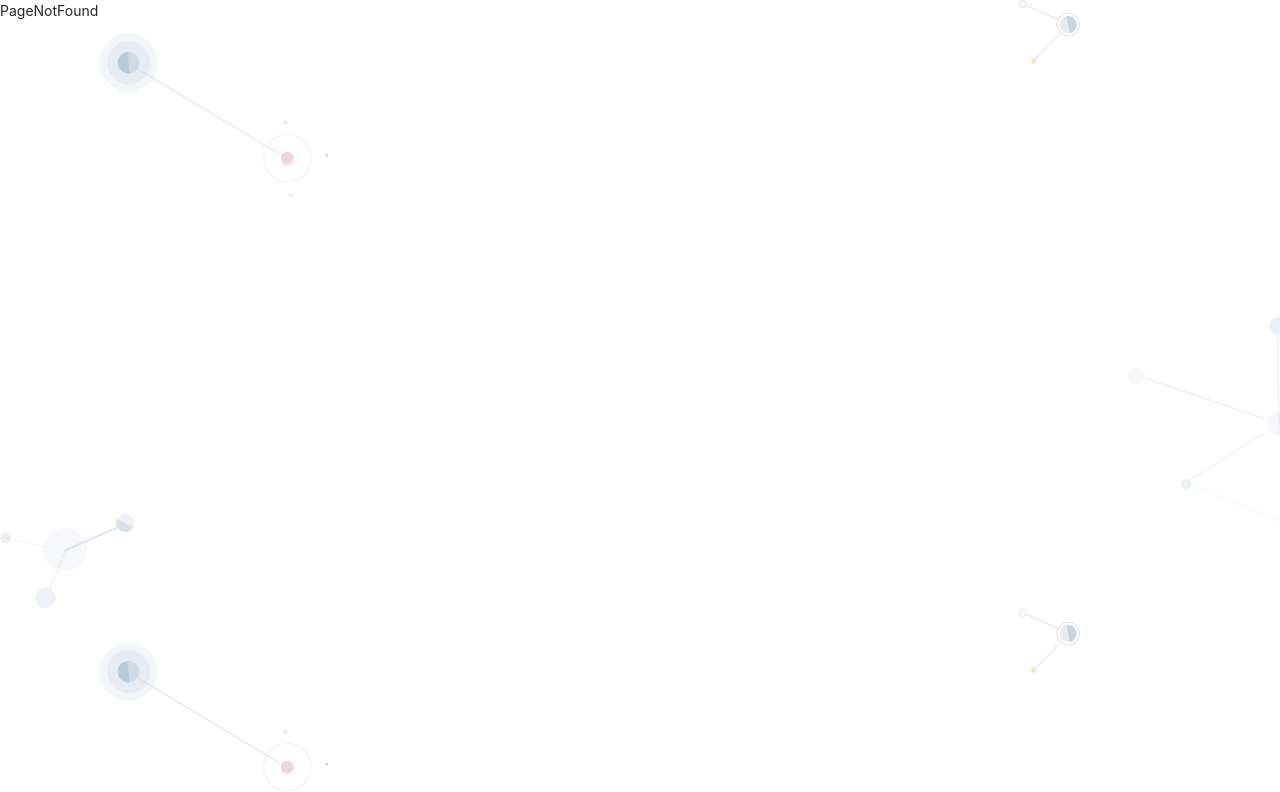
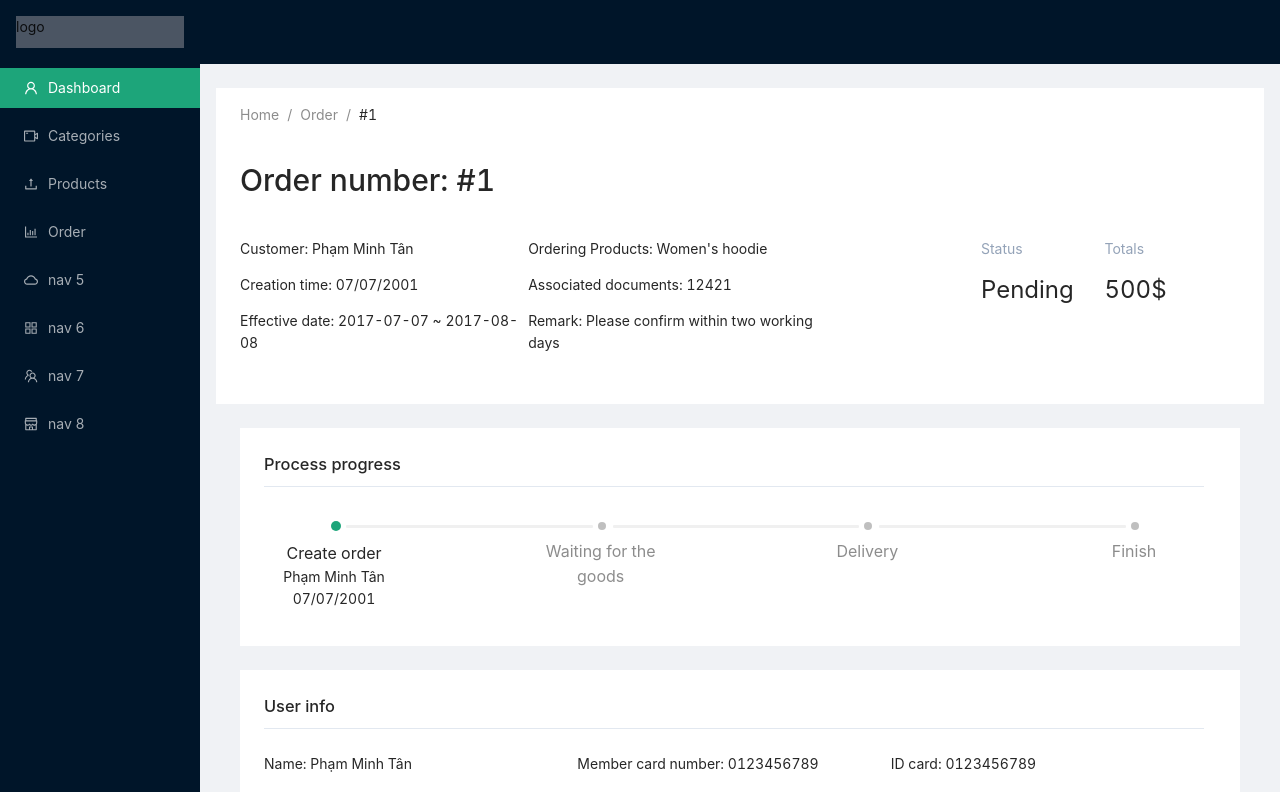
Before and after one commit to vuggy17/aposs-admin, a React (Create React App) app: page /order/1 in a window 1280 px wide. Shown: the top 792 px of the page. Built offline with nearby package versions, Linux system fonts and the light colour scheme; no server answers.

Commit message:
create order detail

```diff
--- /dev/null
+++ b/src/components/Order/Order-detail/OrderDetail.js
@@ -0,0 +1,136 @@
+import React from "react"
+
+import Breadcrumb from "components/shared/Breadcrumb";
+import { ORDER_DETAIL, ORDER_MANAGEMENT } from "routes/route.config";
+import { useParams } from "react-router-dom";
+import { Col, Row, Steps, Table } from "antd";
+import ProductTable from "components/Products/ProductTable";
+import { dataProducts } from "../Order-manager/dataProduct";
+import FormatProduct from "components/products/FormatProduct";
+
+
+
+export default function OrderDetail() {
+
+    let { orderId } = useParams();
+
+    const pages = [
+        { url: "#", title: "Home" },
+        { url: ORDER_MANAGEMENT, title: "Order" },
+        { url: ORDER_DETAIL, title: `#${orderId}` },
+    ];
+
+    return (
+        <>
+            <div className="bg-white p-9 pl-6 pt-4">
+                <Breadcrumb pages={pages} />
+            </div>
+
+            <div className="bg-white p-9 pt-0 pl-6">
+                <Row>
+                    <Col>
+                        <h1 className="text-3xl mb-10">Order number: #{orderId}</h1>
+                    </Col>
+                </Row>
+                <Row>
+
+                    <Col span={14}>
+
+                        <Row>
+                            <Col span={12}>
+                                <p>Customer: Phạm Minh Tân</p>
+                            </Col>
+                            <Col span={12}>
+                                <p>Ordering Products: Women's hoodie</p>
+                            </Col>
+                        </Row>
+                        <Row>
+                            <Col span={12}>
+                                <p>Creation time: 07/07/2001</p>
+                            </Col>
+                            <Col span={12}>
+                                <p>Associated documents: 12421</p>
+                            </Col>
+                        </Row>
+                        <Row>
+                            <Col span={12}>
+                                <p>Effective date: 2017-07-07 ~ 2017-08-08</p>
+                            </Col>
+                            <Col span={12}>
+                                <p>Remark: Please confirm within two working days</p>
+                            </Col>
+                        </Row>
+                    </Col>
+                    <Col span={6} offset={4} >
+                        <Row className="text-slate-400">
+                            <Col span={12}>
+                                <p>Status</p>
+                            </Col>
+                            <Col span={12}>
+                                <p>Totals</p>
+                            </Col>
+                        </Row>
+                        <Row className="text-2xl">
+                            <Col span={12}>
+                                <p>Pending</p>
+                            </Col>
+                            <Col span={12}>
+                                <p>500$</p>
+                            </Col>
+                        </Row>
+                    </Col>
+                </Row>
+            </div>
+            <div className="bg-white m-6 p-9 pt-6 pl-6">
+                <div className="border-0 border-b border-solid border-slate-200">
+                    <h1>Process progress</h1>
+                </div>
+                <div className="pt-9">
+                    <Steps progressDot current={0}>
+                        <Steps.Step title="Create order" description="Phạm Minh Tân 07/07/2001" />
+                        <Steps.Step title="Waiting for the goods" />
+                        <Steps.Step title="Delivery" />
+                        <Steps.Step title="Finish" />
+                    </Steps>
+                </div>
+            </div>
+            <div className="bg-white m-6 p-9 pt-6 pl-6">
+                <div className="border-0 border-b border-solid border-slate-200">
+                    <h1>User info</h1>
+                </div>
+                <Row className="mt-6">
+                    <Col span={24}>
+                        <Row>
+                            <Col span={8}>
+                                <p>Name: Phạm Minh Tân</p>
+                            </Col>
+                            <Col span={8}>
+                                <p>Member card number: 0123456789</p>
+                            </Col>
+                            <Col span={8}>
+                                <p>ID card: 0123456789</p>
+                            </Col>
+                        </Row>
+                        <Row>
+                            <Col span={8}>
+                                <p>Contact phone: 0123456789</p>
+                            </Col>
+                            <Col span={12}>
+                                <p>Address: 123 duong 456, p789, quan Thu Duc</p>
+                            </Col>
+                        </Row>
+                    </Col>
+                </Row>
+            </div>
+            <div className="bg-white m-6 p-9 pt-6 pl-6">
+                <div className="border-0 border-b border-solid border-slate-200">
+                    <h1>Products</h1>
+                </div>
+                <div className="pt-6">
+                    <ProductTable source={dataProducts.map(FormatProduct)} />
+                </div>
+            </div>
+
+        </>
+    )
+};
--- a/src/components/order/Order.js
+++ b/src/components/Order/Order-manager/Order.js
@@ -1,11 +1,11 @@
 import React from "react"
 import { useState, useEffect, useLayoutEffect } from "react"
-import { Link } from "react-router-dom";
+import { Link, Outlet } from "react-router-dom";
 
 import { Table, Space } from "antd"
-import { Button, Input, List } from "antd";
+import { Button, Input, List, Badge } from "antd";
 import useDebounce from "util/hooks/useDebouce";
-import Breadcrumb from "../shared/Breadcrumb";
+import Breadcrumb from "../../shared/Breadcrumb";
 import { CaretDownOutlined, CaretUpOutlined, CaretRightOutlined } from "@ant-design/icons"
 
 import ProductTable from "components/Products/ProductTable"
@@ -14,6 +14,7 @@ import { dataOrder } from "./dataOrder"
 
 import { ORDER_MANAGEMENT } from "routes/route.config";
 import "./Order.css"
+import Navigation from "components/shared/Navigation";
 
 
 export default function Order() {
@@ -54,20 +55,6 @@ export default function Order() {
     setOrderList(data)
   }, [products])
 
-  function formatProduct({ key, img, name, color, size, amount, price }) {
-    return {
-      key,
-      info: {
-        img,
-        name,
-        color,
-        size,
-      },
-      amount,
-      price,
-    }
-  }
-
   const onSearch = (e) => {
     const searchTerm = e.target.value;
     // TODO: api call and filter items
@@ -84,6 +71,11 @@ export default function Order() {
       title: 'STATUS',
       dataIndex: 'statusOrder',
       key: 'statusOrder',
+      render: statusOrder => {
+        if (statusOrder == 'Moving') return <Badge color='green' text={statusOrder} />
+        else if (statusOrder == 'Pending') return <Badge color='yellow' text={statusOrder} />
+        if (statusOrder == 'Cancelled') return <Badge color='red' text={statusOrder} />
+      }
     },
     {
       title: 'OPERATORS',
@@ -124,11 +116,11 @@ export default function Order() {
     {
       title: '',
       key: 'orderDetail',
-      render: () => (
-        <Link to={`${ORDER_MANAGEMENT}/:id`}><CaretRightOutlined style={{color: 'black'}} /></Link>
-      )
+      render: (text, record) => {
+        // Substring for remove #(anchor) in id
+        return <Link to={`/order/${record.id.substring(1)}`}><CaretRightOutlined style={{ color: 'black' }} /></Link>
+      }
     },
-    Table.EXPAND_COLUMN,
   ];
 
   return (
@@ -163,8 +155,7 @@ export default function Order() {
       //     <CaretDownOutlined onClick={e => onExpand(record, e)} />
       //   )
       // }}
-
-      > </Table>
+      />
     </div>
   )
 };
--- a/src/components/order/dataOrder.js
+++ b/src/components/Order/Order-manager/dataOrder.js
@@ -19,7 +19,7 @@ export const dataOrder= [
     },
     {
       id: '#122347',
-      statusOrder: "Cancel",
+      statusOrder: "Cancelled",
       name: 'Oliver Trag',
       address: 'London, UK',
       distance: '485 km',
--- /dev/null
+++ b/src/components/products/FormatProduct.js
@@ -0,0 +1,13 @@
+export default function FormatProduct({ key, img, name, color, size, amount, price }) {
+    return {
+      key,
+      info: {
+        img,
+        name,
+        color,
+        size,
+      },
+      amount,
+      price,
+    }
+  }
--- a/src/components/products/ProductTable.js
+++ b/src/components/products/ProductTable.js
@@ -9,8 +9,6 @@ export const StorageContext = React.createContext();
 
 export default function ProductTable(props) {
 
-
-
     return <StorageContext.Provider value={100}>
         <Table
             className="tb__product"
--- a/src/routes/index.js
+++ b/src/routes/index.js
@@ -17,6 +17,7 @@ import {
   WORKSPACE,
   NEW_PRODUCT,
   EDIT_PRODUCT,
+  ORDER_DETAIL,
 } from "./route.config";
 import Workspace from "components/Dashboard/Workspace";
 
@@ -24,13 +25,14 @@ import Login from "pages/Login";
 import Home from "pages/Home";
 import Dashboard from "components/Dashboard";
 import Products from "components/products/Products";
-import Order from "components/order/Order";
+import Order from "components/Order/Order-manager/Order";
 import Blocked from "pages/Blocked";
 import PageNotFound from "pages/PageNotFound";
 import Loading from "pages/Loading";
 import Categories from "components/Categories/Categories";
 import CreateProduct from "components/products/CreateProduct";
 import EditProduct from "components/products/EditProduct";
+import OrderDetail from "components/Order/Order-detail/OrderDetail";
 
 export default function AppRoute() {
   return (
@@ -45,6 +47,7 @@ export default function AppRoute() {
             <Route path={NEW_PRODUCT} element={<CreateProduct />} />
             <Route path={EDIT_PRODUCT} element={<EditProduct />} />
             <Route path={ORDER_MANAGEMENT} element={<Order />} />
+            <Route path="order/:orderId" element={<OrderDetail />} />
             <Route path={BLOCKED_ACCESS} element={<Blocked />} />
             <Route path={WORKSPACE} element={<Workspace />} />
             <Route path="test" element={<Loading />} />
--- a/src/routes/route.config.js
+++ b/src/routes/route.config.js
@@ -3,6 +3,7 @@ export const LOGIN = "login";
 export const CATEGORY_MANAGEMENT = "categories";
 export const PRODUCT_MANAGEMENT = "products";
 export const ORDER_MANAGEMENT = "order";
+export const ORDER_DETAIL = `/order/:orderId`;
 export const DEFAULT_ROUTE = "/";
 export const WORKSPACE = "workspace";
 export const NEW_PRODUCT = `/${PRODUCT_MANAGEMENT}/new`;
```
Also changed, not shown: src/components/Order/Order-manager/Order.css (renamed from src/components/order/Order.css), src/components/Order/Order-manager/dataProduct.js (renamed from src/components/order/dataProduct.js). Lines whose indentation alone changed are shown as unchanged.
